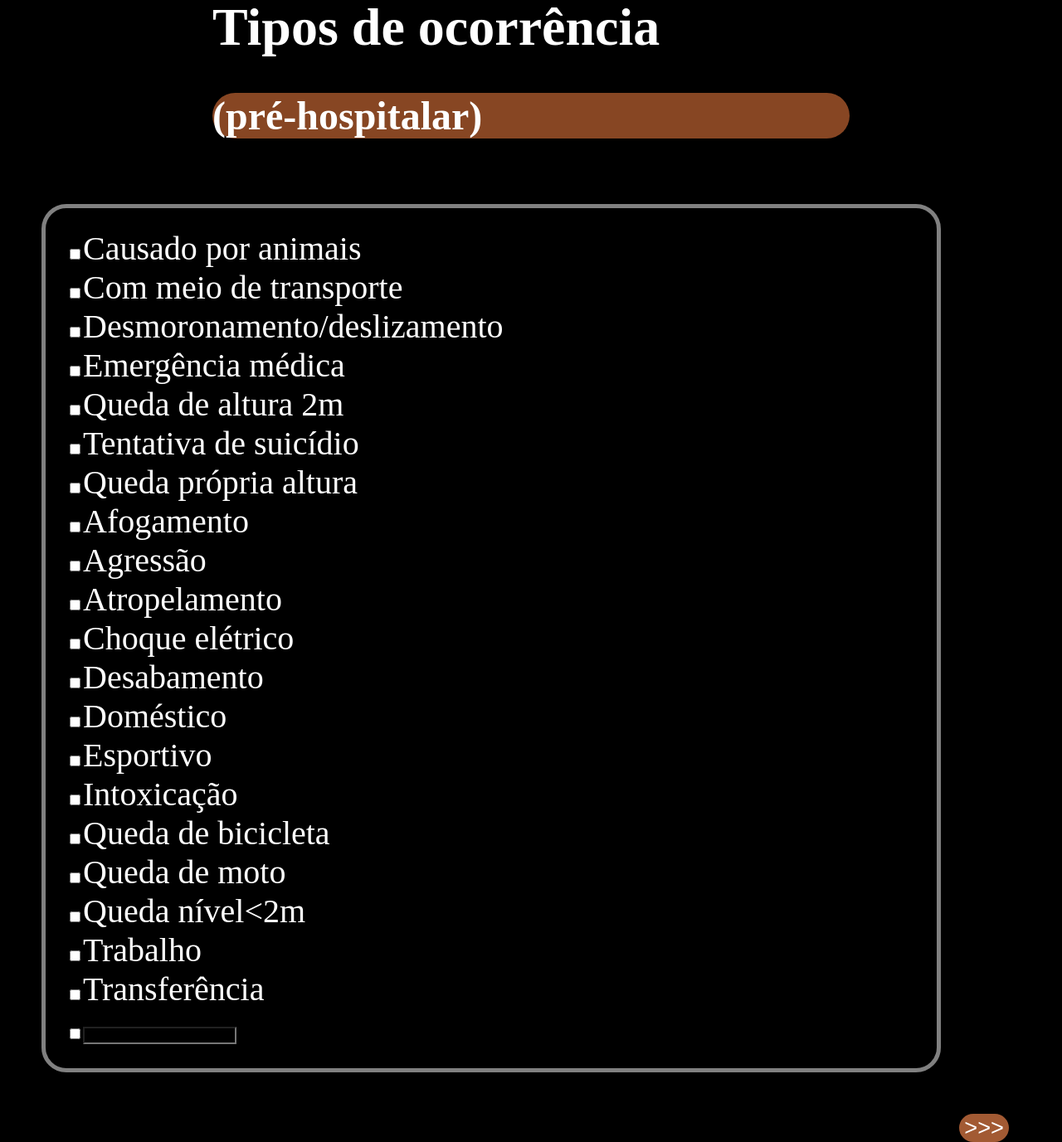
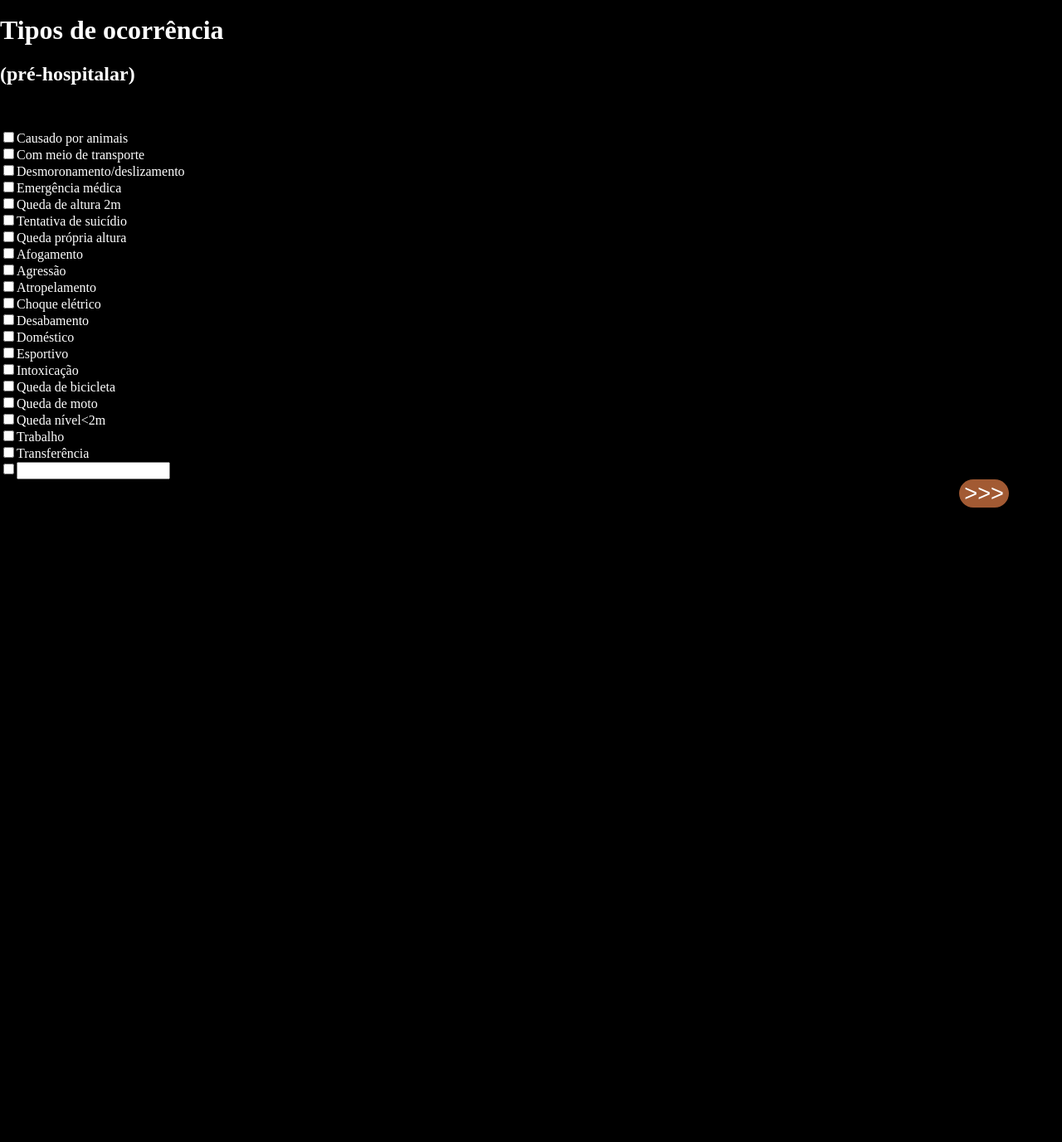
Before and after one commit to geovanajochem/SA, a PHP site: page /tipo_ocorrencia.html in a window 1280 px wide. Shown: the whole page at 83% size. After the commit the page ends 612 px from the top, so only its background shows below. Run offline with PHP 8.4, Linux system fonts and the light colour scheme.

Commit message:
tipo_ocorrencia.css

```diff
--- a/tipo_ocorrencia.css
+++ b/tipo_ocorrencia.css
@@ -1,44 +1,88 @@
-html,body{
+html {
+  width: 100%;
+  height: 100%;
+}
+
+body {
   width: 100%;
   height: 100%;
   margin: 0;
-}
-body{
-    background-color: black;
-    overflow-x: hidden;
-
-}
-header{
-    width: 100%;
-    height: 20%;
-    display: flex;
-    justify-content: center;
-    align-items: center;
-    /* margin-left: 100px; */
-}
-header .head{
-    width: 60%;
-    color: white;
-    font-size:xx-large;
-}
-header .head .pre{
-    background-color: #ed7c3f91;
-    border-radius: 30px;
-    justify-content: center;
-}
-body .quadrado{
-    border:5px solid gray;
-    width: 80%;
-    border-radius: 30px;
-    color: white;
-    font-size: 40px;
-    margin: 50px;
-    padding: 25px;
-}
-.box{
+  padding: 0;
   background-color: black;
   color: white;
 }
+
+img {
+  width: 85px;
+}
+
+.linha {
+  width: 50%;
+  background-color: white;
+  height: 1%;
+}
+
+header {
+  width: 100%;
+  height: 15%;
+  display: flex;
+  align-items: center;
+}
+
+/* ------------------------------------------------------ */
+
+.home {
+  margin-left: 1%;
+  width: 35px;
+  height: 35px;
+}
+
+.home img {
+  width: 100%;
+  height: 100%;
+}
+
+/* ------------------------------------------------------ */
+.titulo {
+  font-size: 180%;
+  width: 90%;
+  height: 8%;
+  background-color: #ed7c3f77;
+  border-top-right-radius: 20px;
+  border-bottom-right-radius: 20px;
+}
+
+.titulo p {
+  margin: 30px 0px 40px 10px;
+}
+
+.conteudo {
+  width: 100%;
+  display: flex;
+  align-items: center;
+  justify-content: center;
+}
+
+/* ------------------------------------------------------ */
+
+.conteudo {
+  width: 100%;
+}
+
+form {
+  width: 80%;
+  border: 3px solid white;
+  padding: 15px;
+  border-radius: 20px;
+  text-align: left;
+  margin-bottom: 5%;
+}
+
+/* ------------------------------------------------------ */
+form p {
+  margin: 0 5px 0 10px;
+}
+
 .btn-next button {
   background-color: #A25A33;
   font-size: 170%;
```
Lines whose indentation alone changed are shown as unchanged.
